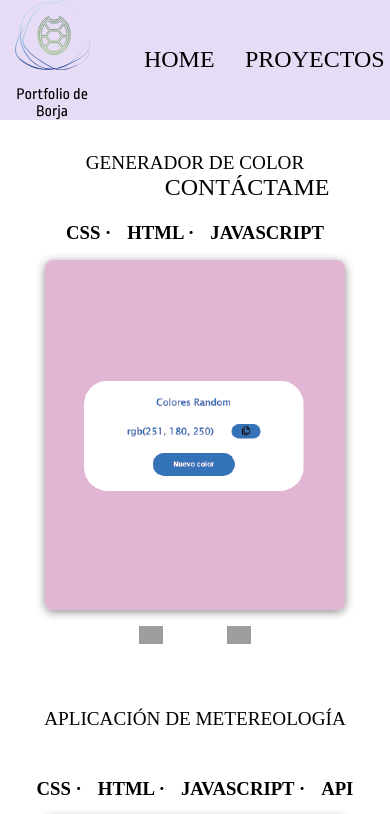
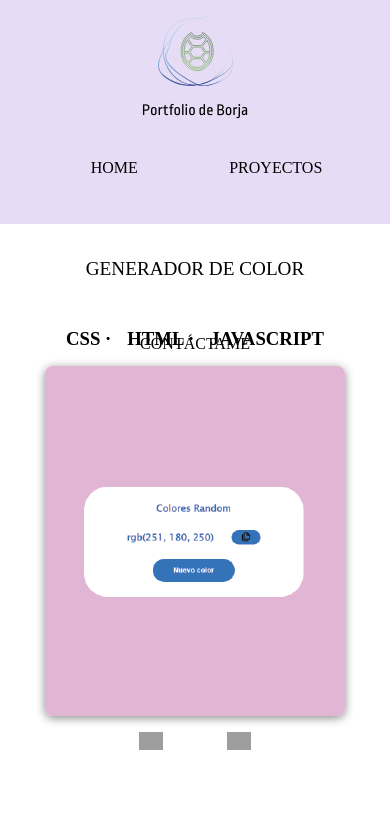
Before and after one commit to BorjaLopz/portfolio-web, a React (Vite) app: page /proyectos in a window 390 px wide. Shown: the top 814 px of the page. Built offline with nearby package versions, Linux system fonts and the light colour scheme.

Commit message:
Probamos con un icono PNG en vez de un SVG

```diff
--- a/public/redes.json
+++ b/public/redes.json
@@ -18,5 +18,12 @@
     "name": "Email",
     "url": "borja.lpzdz5@gmail.com",
     "icon": "email_icon"
+  },
+
+  {
+    "id": 4,
+    "name": "Buy me a beer",
+    "url": "https://www.buymeacoffee.com/BorjaLopz",
+    "icon": "BuyMeABeer_Icon"
   }
 ]
--- a/src/components/Cards/Cards.jsx
+++ b/src/components/Cards/Cards.jsx
@@ -23,7 +23,7 @@ function Cards({ proyect }) {
           <Link
             to={`${proyect.github}`}
             target="_blank"
-            className="github_icon"
+            className="github_icon icon"
           >
             Github
           </Link>
@@ -31,7 +31,7 @@ function Cards({ proyect }) {
             <Link
               to={`${proyect.deploy}`}
               target="_blank"
-              className="deploy_icon"
+              className="deploy_icon icon"
             >
               Deploy
             </Link>
--- a/src/components/Cards/style.css
+++ b/src/components/Cards/style.css
@@ -8,6 +8,14 @@
   gap: 1rem;
   align-items: center;
   cursor: pointer;
+  border-width: 2px;
+  border-style: solid;
+  border-image: linear-gradient(
+      to bottom,
+      rgba(231, 220, 245, 0.822),
+      rgba(0, 0, 0, 0)
+    )
+    1 100%;
 }
 
 .article_project img {
@@ -67,6 +75,12 @@
   max-width: 3rem;
 }
 
+.BuyMeABeer_Icon {
+  font-size: 0;
+  content: url(BuyMeABeer_Icon.png);
+  max-width: 3rem;
+}
+
 .large_icon {
   max-width: 3rem;
 }
--- a/src/components/NavBar/style.css
+++ b/src/components/NavBar/style.css
@@ -85,3 +85,37 @@ menu ul li:hover::after {
   width: 25%;
   text-align: center;
 }
+
+@media (max-width: 700px) {
+
+  header  {
+    height: 14rem;
+    display: flex;
+    flex-direction: column;
+  }
+
+  header section {
+    position: absolute;
+    top: 1rem;
+  }
+
+  header nav {
+    position: absolute;
+    bottom: 0;
+    height: 50%;
+    width: 100%;
+    align-self: flex-end;
+  }
+
+  header nav menu ul li {
+    font-size: 1rem;
+  }
+
+  menu ul li::after {
+  width: 60%;
+  transform: scale(0);
+  height: 1px;
+  bottom: 40px;
+  left: 30px;
+}
+}
--- a/src/components/ProjectCard/ProjectCard.jsx
+++ b/src/components/ProjectCard/ProjectCard.jsx
@@ -41,15 +41,15 @@ function ProjectCard({ project }) {
             <Link
               to={`${currentProject.github}`}
               target="_blank"
-              className="github_icon"
+              className="github_icon icon"
             >
               Github
             </Link>
-            {currentProject.deploy  && (
+            {currentProject.deploy && (
               <Link
                 to={`${currentProject.deploy}`}
                 target="_blank"
-                className="deploy_icon"
+                className="deploy_icon icon"
               >
                 Deploy
               </Link>
```
Also changed, not shown: public/BuyMeABeer_Icon.png (added), public/BuyMeABeer_Icon.svg (added).
